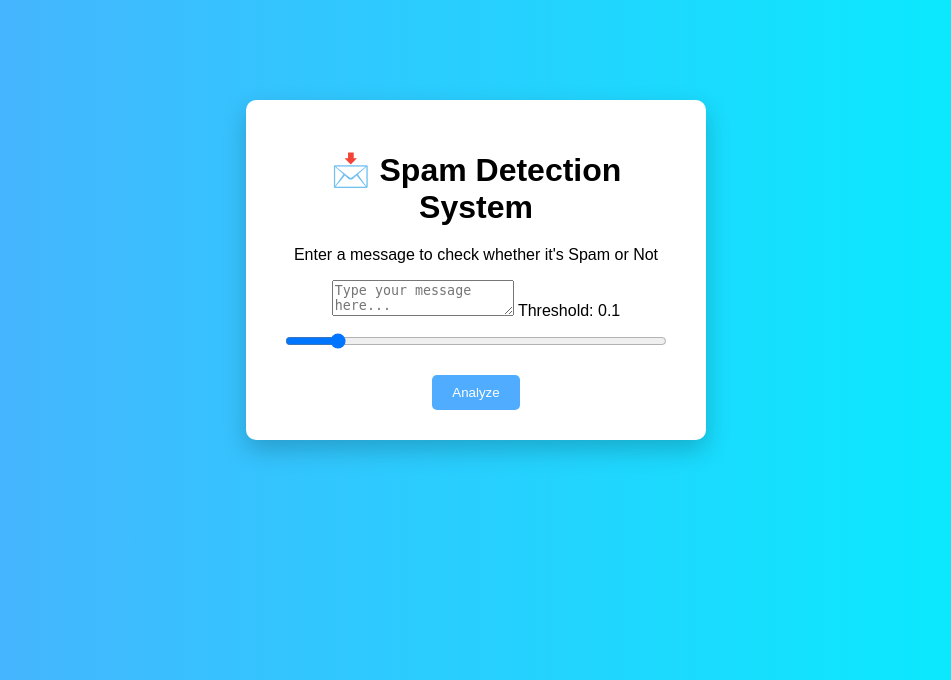
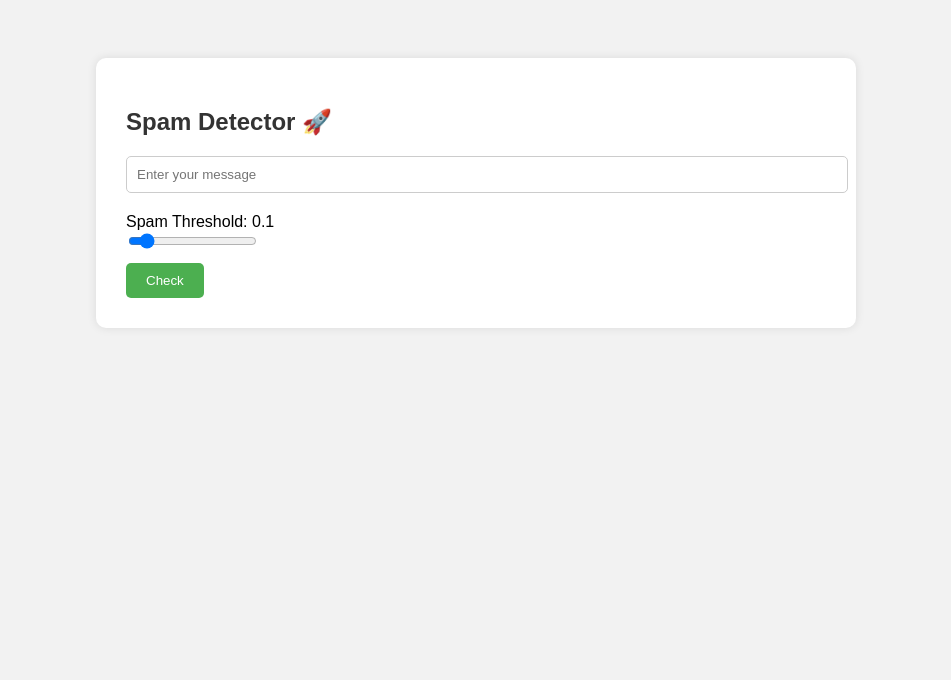
Before and after one commit to Sivavardhank/spam-detector-flask-web-api, a Flask app: page / in a window 1280 px wide. Shown: the top 680 px of the page, without its empty margins (164-1115 px from the left). Run offline with Flask 3, Linux system fonts and the light colour scheme; parts of the project's set-up code (start-up, migrations or seed data) failed here and were passed over.

Commit message:
Refactor HTML structure and styles for spam detector

```diff
--- a/templates/index.html
+++ b/templates/index.html
@@ -1,44 +1,35 @@
  <!DOCTYPE html>
-<html lang="en">
+<html>
 <head>
-    <meta charset="UTF-8">
-    <title>Spam Detection App 🚀</title>
-
-    <!-- Google Font -->
-    <link href="https://fonts.googleapis.com/css2?family=Poppins:wght@300;400;600&display=swap" rel="stylesheet">
-
-    <!-- CSS -->
-    <link rel="stylesheet" href="{{ url_for('static', filename='style.css') }}">
+    <title>Spam Detector 🚀</title>
+    <style>
+        body { font-family: Arial, sans-serif; background:#f2f2f2; padding:50px; }
+        .container { max-width:700px; margin:auto; background:white; padding:30px; border-radius:10px; box-shadow:0 0 10px rgba(0,0,0,0.1);}
+        input[type=text] { width:100%; padding:10px; margin-bottom:10px; border-radius:5px; border:1px solid #ccc; }
+        input[type=submit] { padding:10px 20px; border:none; border-radius:5px; background:#4CAF50; color:white; cursor:pointer; }
+        h2 { color:#333; }
+        .result { font-size:20px; margin-top:20px; }
+        .prob { color:gray; font-size:16px; }
+        .highlighted { font-weight:bold; margin-top:10px; font-size:18px; }
+        .slider-container { margin:10px 0; }
+    </style>
 </head>
-
 <body>
-
-<div class="container">
-
-    <h1>📩 Spam Detection System</h1>
-    <p class="subtitle">Enter a message to check whether it's Spam or Not</p>
-
-    <form method="POST">
-        <textarea name="message" placeholder="Type your message here..." required></textarea>
-
-        <label>Threshold: {{ threshold }}</label>
-        <input type="range" name="threshold" min="0" max="1" step="0.01" value="{{ threshold }}">
-
-        <button type="submit">Analyze</button>
-    </form>
-
-    {% if result %}
-    <div class="result-box">
-        <h2>{{ result }}</h2>
-        <p><strong>Spam Probability:</strong> {{ prob_spam }}</p>
-        <p><strong>Ham Probability:</strong> {{ prob_ham }}</p>
-
-        <p><strong>Highlighted Message:</strong></p>
-        <div class="highlight">{{ highlighted_msg | safe }}</div>
+    <div class="container">
+        <h2>Spam Detector 🚀</h2>
+        <form method="POST">
+            <input type="text" name="message" placeholder="Enter your message" required>
+            <div class="slider-container">
+                <label>Spam Threshold: {{ threshold }}</label><br>
+                <input type="range" name="threshold" min="0.0" max="1.0" step="0.01" value="{{ threshold }}">
+            </div>
+            <input type="submit" value="Check">
+        </form>
+        {% if result %}
+            <div class="result">{{ result }}</div>
+            <div class="prob">Not Spam Probability: {{ prob_ham }} | Spam Probability: {{ prob_spam }}</div>
+            <div class="highlighted">Message: {{ highlighted_msg | safe }}</div>
+        {% endif %}
     </div>
-    {% endif %}
-
-</div>
-
 </body>
 </html>
```
